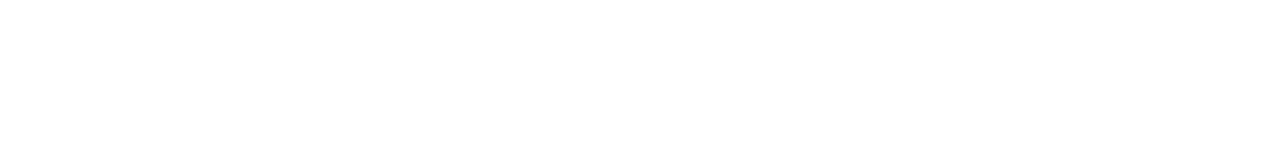
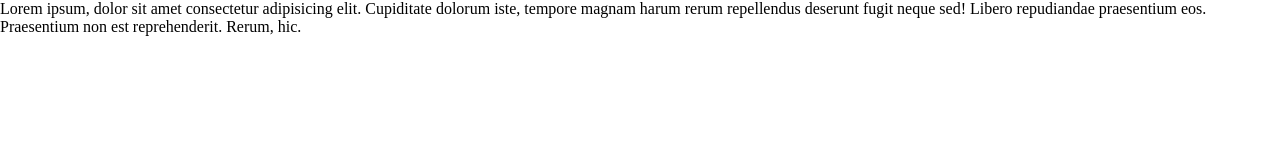
Before and after one commit to BrunoGustavo92/Travelgram-Resp, a plain HTML site: page index.html in a window 1280 px wide. Drawn offline with Linux system fonts and the light colour scheme.

```diff
--- a/index.html
+++ b/index.html
@@ -7,6 +7,6 @@
   <link rel="stylesheet" href="styles/index.css">
 </head>
 <body>
-
+  <p>Lorem ipsum, dolor sit amet consectetur adipisicing elit. Cupiditate dolorum iste, tempore magnam harum rerum repellendus deserunt fugit neque sed! Libero repudiandae praesentium eos. Praesentium non est reprehenderit. Rerum, hic.</p>
 </body>
 </html>
```
